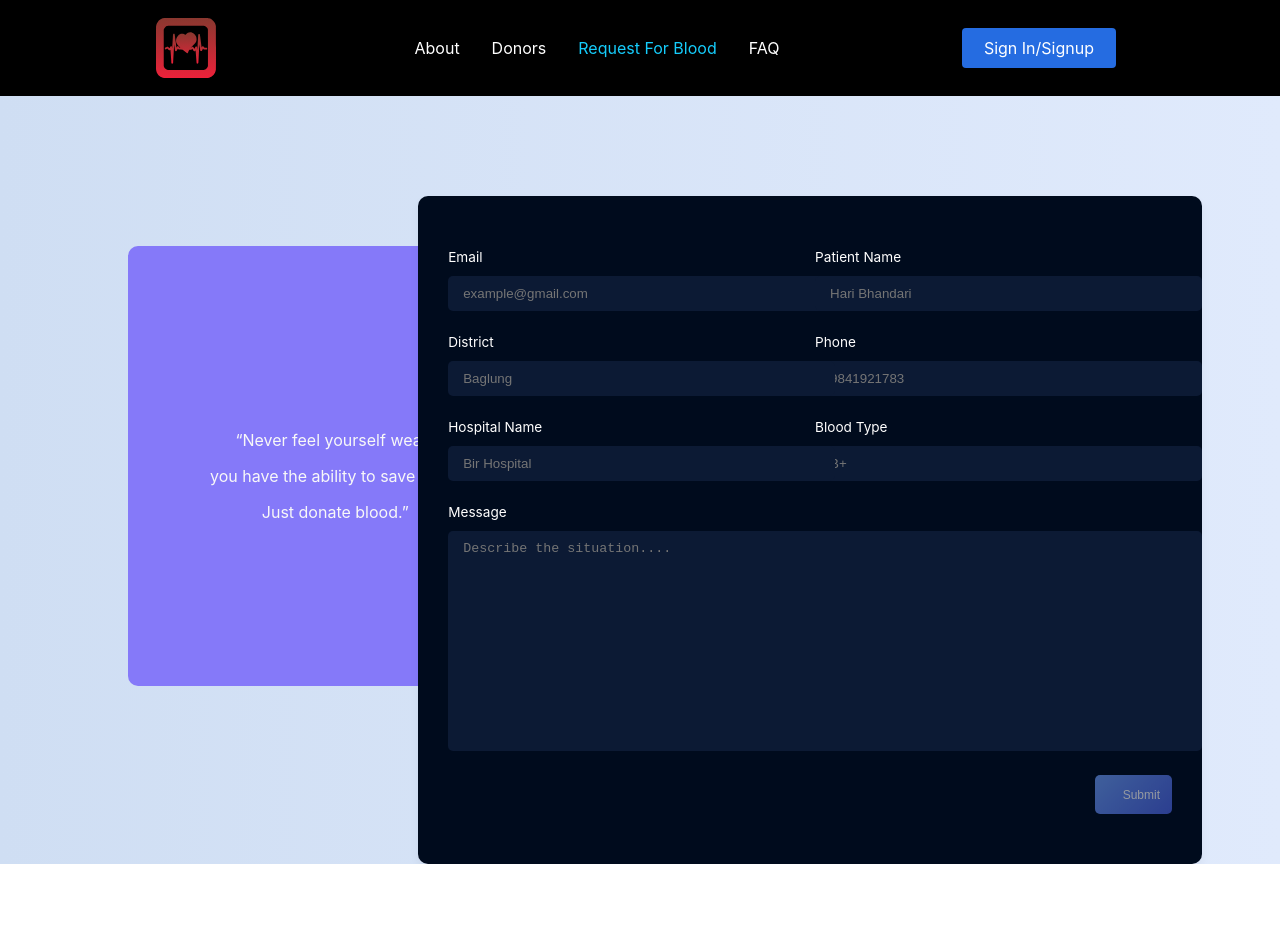
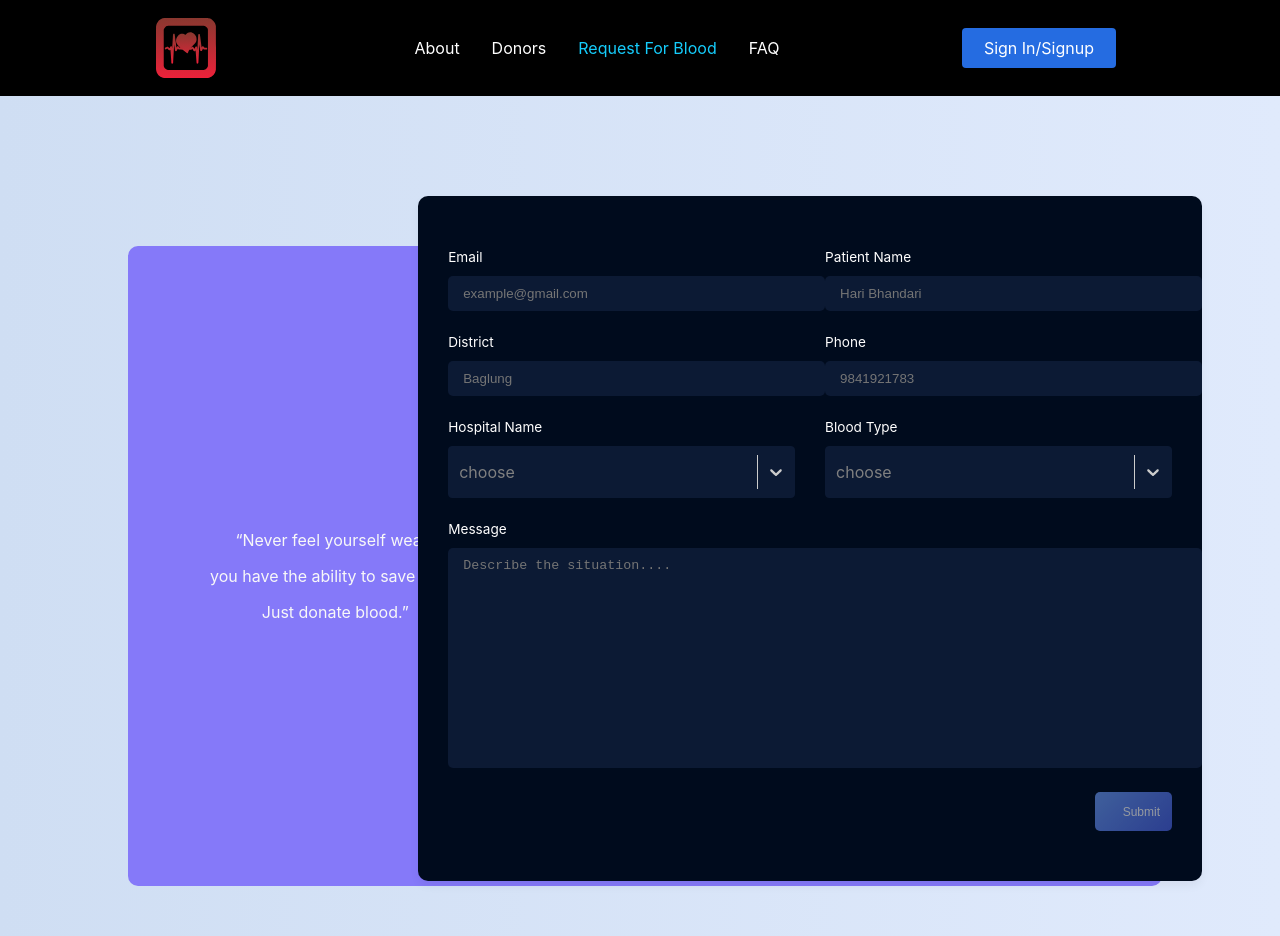
Before and after one commit to hari-bhandari/blood-bank, a React (Create React App) app in the folder client/: page /request in a window 1280 px wide. Before the commit the page ends 864 px from the top, so only its background shows below. Built offline with nearby package versions, Linux system fonts and the light colour scheme; some icons are missing.

Commit message:
change selected value colour

```diff
--- a/client/public/index.html
+++ b/client/public/index.html
@@ -28,7 +28,9 @@
   </head>
   <body>
     <noscript>You need to enable JavaScript to run this app.</noscript>
-    <div id="root"></div>
+    <div id="root" style="
+    overflow-x: hidden;
+"></div>
     <!--
       This HTML file is a template.
       If you open it directly in the browser, you will see an empty page.
--- a/client/src/App.css
+++ b/client/src/App.css
@@ -2,5 +2,4 @@ body{
   background: #E0EAFC;  /* fallback for old browsers */
   background: -webkit-linear-gradient(to right, #CFDEF3, #E0EAFC);  /* Chrome 10-25, Safari 5.1-6 */
   background: linear-gradient(to right, #CFDEF3, #E0EAFC); /* W3C, IE 10+/ Edge, Firefox 16+, Chrome 26+, Opera 12+, Safari 7+ */
-
 }
--- a/client/src/Components/Auth/useForm.js
+++ b/client/src/Components/Auth/useForm.js
@@ -7,7 +7,9 @@ export const useForm=()=>{
         email:'',
         password:'',
         district:'',
-        blood:''
+        blood:'',
+        message:'',
+        hospital:''
 
     })
     const handleChange=e=>{
--- a/client/src/Components/FormComponent/RequestBloodForm.js
+++ b/client/src/Components/FormComponent/RequestBloodForm.js
@@ -7,35 +7,19 @@ import {
     ContactBox,
     ContactForm,Recieved,Button
 } from './RequestBloodFormCSS';
+import SelectComponent from "../query/SelectComponent";
+import {bloodType,districts,turnIntoSelectFormat} from "../utils/sharedData";
 import AuthContext from "../../Context/auth/authContext";
 
 function Contact() {
+    const bloodTypeOptions=turnIntoSelectFormat(bloodType)
     const authContext=useContext(AuthContext);
     const {user}=authContext;
     const [submitted, setSubmitted] = useState(false)
     const {formData, errors, handleInput, isFormValid} = useForm();
     const sendEmail = async () => {
-        const myHeaders = new Headers();
-        myHeaders.append("Content-Type", "application/json");
-        const {_replyto, name, message} = formData
-        const raw = JSON.stringify({_replyto, name, message});
 
-        const requestOptions = {
-            method: 'POST',
-            headers: myHeaders,
-            body: raw,
-            redirect: 'follow'
-        };
-
-        try {
-            await fetch("https://formspree.io/mgenrlnr", requestOptions)
-            setSubmitted(true)
-        } catch (e) {
-            setSubmitted(false)
-        }
     }
-
-
     return (
         <ContactWrapper id="contact">
             <ContactBox>
@@ -49,9 +33,7 @@ function Contact() {
 
                 </LeftContent>)}
                 {!submitted?(
-                    <ContactForm
-
-                    >
+                    <ContactForm>
                         <label className="label__email">
                             <span>Email</span>
                             <input
@@ -103,27 +85,11 @@ function Contact() {
                         </label>
                         <label className="label__bloodType">
                             <span>Blood Type</span>
-                            <input
-                                className={errors.name && 'invalid'}
-                                onChange={handleInput}
-                                value={formData.name}
-                                name="district"
-                                type="text"
-                                required
-                                placeholder="B+"
-                            />
+                            <SelectComponent defaultLabel={"choose"} options={bloodTypeOptions}  styles={customStyles}/>
                         </label>
                         <label className="label__hospital">
                             <span>Hospital Name</span>
-                            <input
-                                className={errors.name && 'invalid'}
-                                onChange={handleInput}
-                                value={formData.name}
-                                name="district"
-                                type="text"
-                                required
-                                placeholder="Bir Hospital"
-                            />
+                            <SelectComponent defaultLabel={"choose"} options={bloodTypeOptions} styles={customStyles}/>
                         </label>
                         <label className="label__message">
                             <span>Message</span>
@@ -141,9 +107,6 @@ function Contact() {
                             disabled={!isFormValid}
                             className="submit__btn"
                             as="button"
-                            onClick={(e)=>{e.preventDefault()
-                                sendEmail()
-                            }}
                         >
                             <FiSend/> Submit
                         </Button>
@@ -152,4 +115,35 @@ function Contact() {
         </ContactWrapper>
     );
 }
+const customStyles = {
+    control: (base, state) => ({
+        ...base,
+        background: "#0C1A34",
+        color: state.isSelected ? 'red' : 'blue',
+        margin: "10px 0",
+        height: "100%",
+        minHeight: 35,
+        borderColor: state.isFocused ? "#0C1A34" : "#0C1A34",
+        "&:hover": {
+            borderColor: state.isFocused ? "#0C1A34" : "#0C1A34"
+        }
+    }),
+    menu: base => ({
+        ...base,
+        borderRadius: 0,
+        marginTop: 0,
+
+    }),
+    menuList: base => ({
+        ...base,
+        padding: 0,
+
+    }),
+    input: base => ({
+        ...base,
+        color: "#ff0000"
+    }),
+
+
+};
 export default Contact;
--- a/client/src/Components/FormComponent/RequestBloodFormCSS.js
+++ b/client/src/Components/FormComponent/RequestBloodFormCSS.js
@@ -4,19 +4,28 @@ export const ContactWrapper = styled.section`
   height: 100%;
   width: 80%;
   margin: 0 auto;
+  @media (max-width: 1000px) {
+    margin-left: 10px;
+    width: 100%;
+
+  }
+  .css-1uccc91-singleValue{
+    color: white !important;
+  }
+
 `;
 
 export const ContactBox = styled.div`
   width: calc(100% - 30px);
   position: relative;
-  height: 400px;
+  height: 600px;
   margin-bottom: 50px;
   margin-top: 150px;
   background: #8579F9;
   padding: 20px;
   border-radius: 10px;
   @media (max-width: 1000px) {
-    width: 100%;
+    width: 80%;
     padding: 10px;
     margin-top: 50px;
   }
@@ -35,7 +44,7 @@ export const LeftContent = styled.div`
     color: #f8f8f8;
   }
   p{
-    font-size: 16x;
+    font-size: 16px;
   }
 
   @media (max-width: 1000px) {
@@ -54,7 +63,8 @@ export const ContactForm = styled.form`
   min-height: 400px;
   box-shadow: 0px 5px 10px rgba(0, 0, 0, 0.05);
   display: grid;
-  grid-gap: 10px;
+  grid-column-gap: 30px;
+  grid-row-gap: 10px;
   grid-template-columns: 1fr 1fr;
   grid-template-areas:
     'email name'
--- a/client/src/Components/query/SelectComponent.js
+++ b/client/src/Components/query/SelectComponent.js
@@ -1,7 +1,8 @@
 import React from 'react';
 import Select from "react-select";
 
-const SelectComponent = ({options,onChange,defaultLabel,isMulti}) => {
+const SelectComponent = ({options,onChange,defaultLabel,isMulti,styles}) => {
+
     return (
         <Select
             className="menu-outer-top"
@@ -9,7 +10,8 @@ const SelectComponent = ({options,onChange,defaultLabel,isMulti}) => {
             options={options}
             placeholder={defaultLabel}
             isMulti={isMulti}
-            style-={{position:"absolute"}}
+            styles={styles}
+            style={{position:"absolute"}}
         />
     );
 };
```
